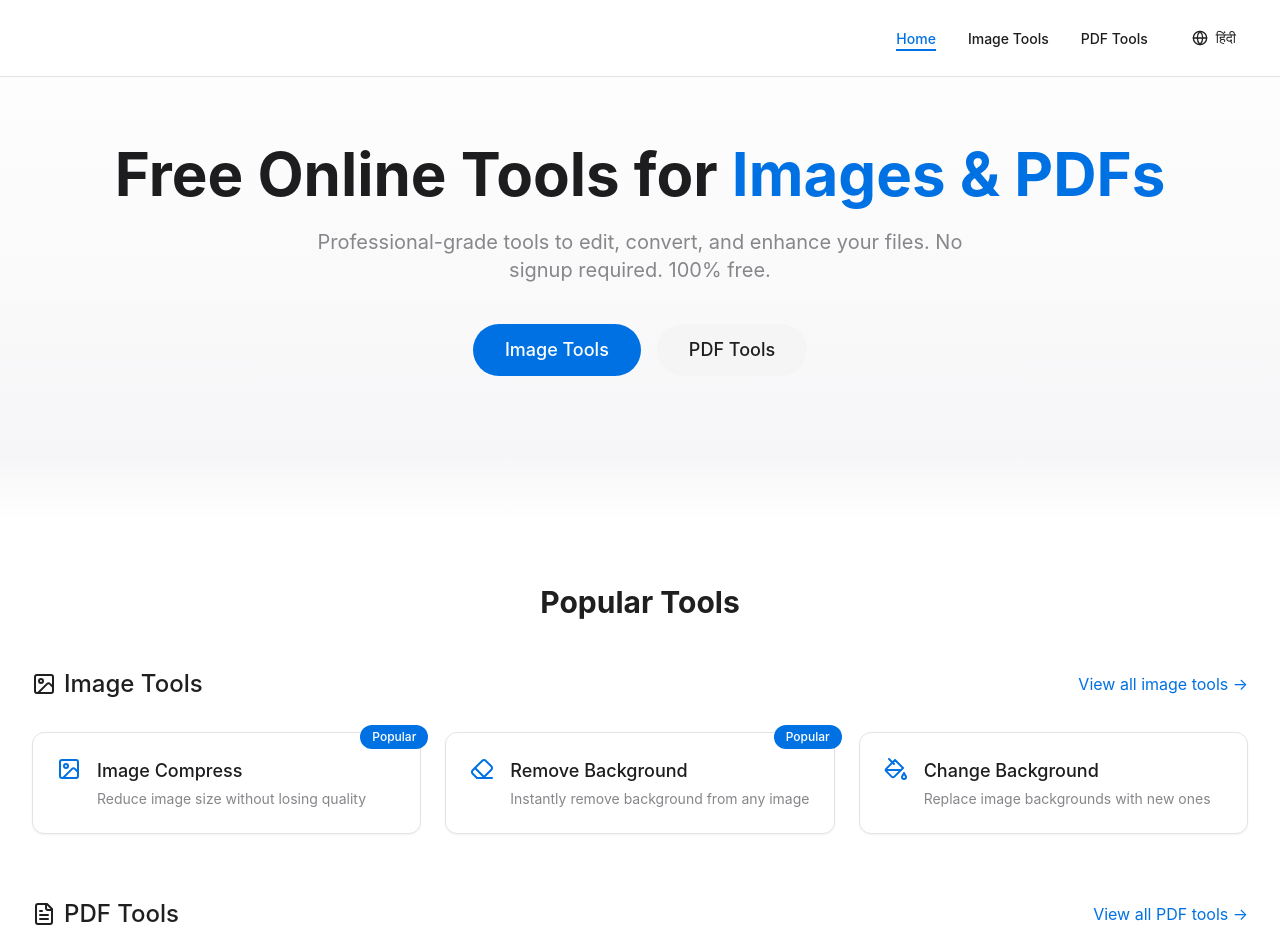
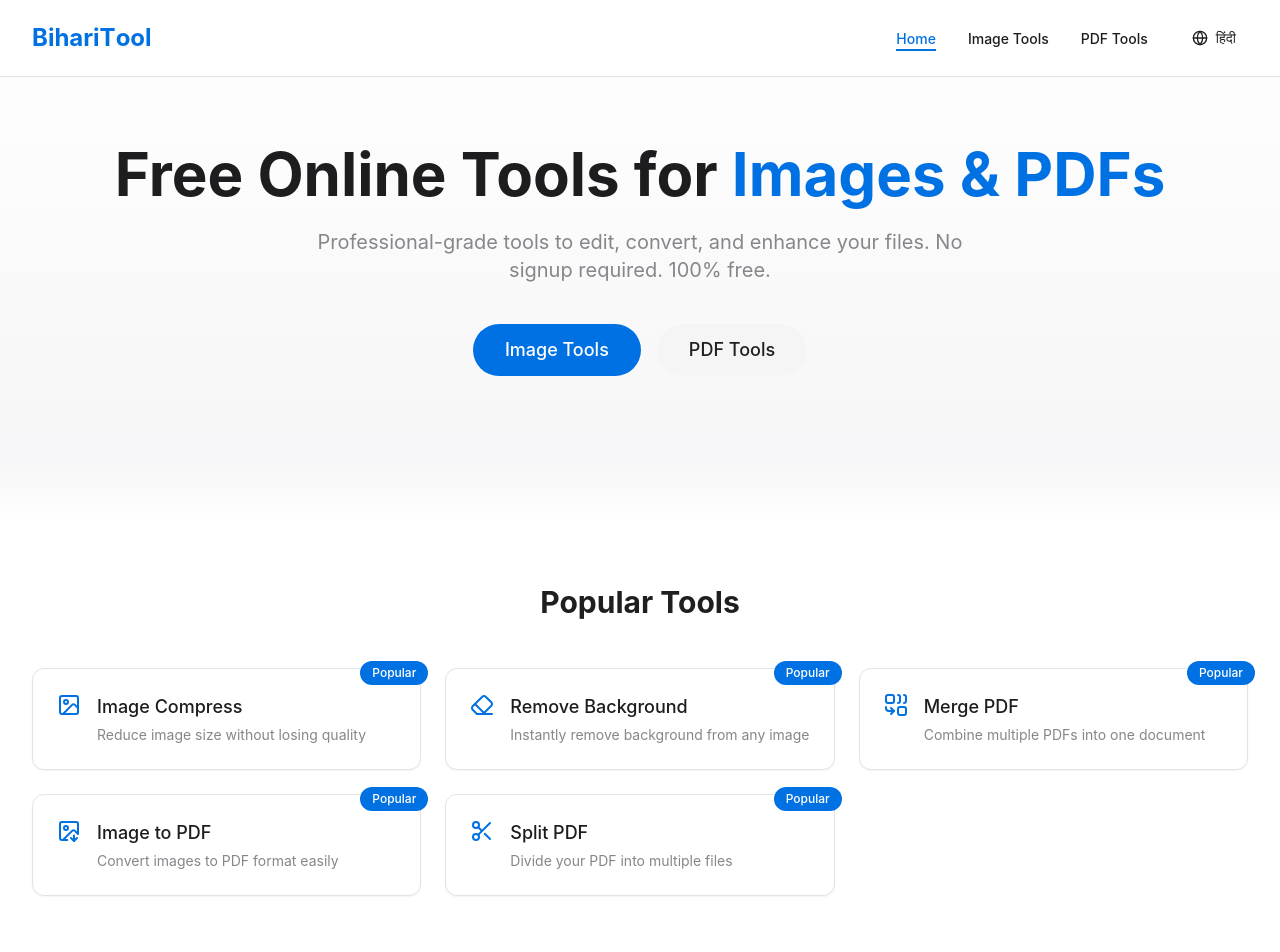
Before and after one commit to akmajay1/bihari-tool-hub-c72b3fb4, a React (Vite) app: page / in a window 1280 px wide. Shown: the top 952 px of the page. Built offline with nearby package versions, Linux system fonts and the light colour scheme.

Commit message:
Fix: Improve UI and navigation
- Make BihariTool visible.
- Link PDF tools on the home screen.
- Fix bubble animation.
- Improve the appearance of "View All" links.
- Simplify tool sections using only the "Popular" badge.

```diff
--- a/src/components/Layout/Header.tsx
+++ b/src/components/Layout/Header.tsx
@@ -1,4 +1,3 @@
-
 import React, { useState, useEffect } from 'react';
 import { Link, useLocation, useNavigate } from 'react-router-dom';
 import { cn } from '@/lib/utils';
@@ -43,19 +42,17 @@ const Header: React.FC = () => {
     <header
       className={cn(
         'fixed w-full z-50 transition-all duration-300 backdrop-blur-lg border-b',
-        scrolled ? 'bg-white/90 shadow-sm py-3' : 'bg-white/80 py-5',
-        'before:absolute before:inset-0 before:z-[-1] before:backdrop-blur-xl before:backdrop-saturate-150'
+        scrolled ? 'bg-white/90 shadow-sm py-3' : 'bg-white/95 py-5'
       )}
     >
       <div className="app-container">
         <nav className="flex items-center justify-between">
           <Link to="/" className="flex items-center z-10">
-            <span className="text-2xl font-bold bg-gradient-to-r from-apple-blue to-purple-600 bg-clip-text text-transparent">
+            <span className="text-2xl font-bold text-apple-blue drop-shadow-sm">
               <AnimatedText text="BihariTool" delay={300} letterDelay={80} />
             </span>
           </Link>
 
-          {/* Desktop Navigation with improved styling */}
           <div className="hidden md:flex items-center space-x-8">
             <ul className="flex space-x-8">
               {navLinks.map((link) => (
@@ -85,7 +82,6 @@ const Header: React.FC = () => {
             </Button>
           </div>
 
-          {/* Mobile Menu Button with improved contrast */}
           <button
             className="md:hidden text-apple-black z-10 bg-white/80 p-2 rounded-lg"
             onClick={() => setMenuOpen(!menuOpen)}
@@ -117,7 +113,6 @@ const Header: React.FC = () => {
           </button>
         </nav>
 
-        {/* Mobile Menu with improved styling */}
         {menuOpen && (
           <div className="md:hidden mt-3 pb-3 border-t border-gray-200 bg-white/95 backdrop-blur-lg animate-fade-in rounded-b-lg shadow-md">
             <ul className="space-y-4 mt-4">
--- a/src/index.css
+++ b/src/index.css
@@ -107,7 +107,6 @@
   }
 }
 
-/* Adding enhanced bubble animations */
 @keyframes float {
   0% {
     bottom: -100px;
@@ -141,7 +140,6 @@
   animation: float 15s linear infinite;
 }
 
-/* Apple-like UI enhancements */
 .glass-effect {
   backdrop-filter: blur(15px);
   background-color: rgba(255, 255, 255, 0.7);
--- a/src/pages/Index.tsx
+++ b/src/pages/Index.tsx
@@ -1,4 +1,3 @@
-
 import React, { useState, useEffect } from 'react';
 import { Link } from 'react-router-dom';
 import AnimatedText from '../components/UI/AnimatedText';
@@ -6,7 +5,6 @@ import ToolCard from '../components/UI/ToolCard';
 import LoadingScreen from '../components/Layout/LoadingScreen';
 import { useLanguage } from '../context/LanguageContext';
 
-// Import some icons from lucide-react for our tools
 import {
   Image,
   FileImage,
@@ -26,7 +24,6 @@ const Index = () => {
   const { t } = useLanguage();
 
   useEffect(() => {
-    // Only show loading screen on first page load
     const hasSeenLoading = sessionStorage.getItem('hasSeenLoading');
     if (hasSeenLoading) {
       setShowLoading(false);
@@ -34,7 +31,6 @@ const Index = () => {
       sessionStorage.setItem('hasSeenLoading', 'true');
     }
 
-    // Update meta tags for SEO
     document.title = "BihariTool - Free Online Image and PDF Tools";
     const metaDescription = document.querySelector('meta[name="description"]');
     if (metaDescription) {
@@ -74,20 +70,22 @@ const Index = () => {
       title: "Merge PDF",
       description: "Combine multiple PDFs into one document",
       icon: <Combine size={24} />,
-      to: "/pdf-tools/merge",
+      to: "/pdf-tools/merge-pdf",
       popular: true
     },
     {
       title: "Image to PDF",
       description: "Convert images to PDF format easily",
       icon: <ImageDown size={24} />,
-      to: "/pdf-tools/image-to-pdf"
+      to: "/pdf-tools/image-to-pdf",
+      popular: true
     },
     {
       title: "Split PDF",
       description: "Divide your PDF into multiple files",
       icon: <Scissors size={24} />,
-      to: "/pdf-tools/split"
+      to: "/pdf-tools/split-pdf",
+      popular: true
     }
   ];
 
@@ -96,7 +94,6 @@ const Index = () => {
       {showLoading && <LoadingScreen onFinish={handleFinishLoading} />}
 
       <div className="fade-in">
-        {/* Hero Section */}
         <section className="relative bg-gradient-to-b from-white to-apple-gray py-32 md:py-36">
           <div className="app-container text-center">
             <h1 className="text-4xl md:text-5xl lg:text-6xl font-bold text-apple-black mb-6">
@@ -117,46 +114,20 @@ const Index = () => {
           <div className="absolute bottom-0 left-0 right-0 h-16 bg-gradient-to-t from-white to-transparent"></div>
         </section>
 
-        {/* Featured Tools Section */}
         <section className="py-16">
           <div className="app-container">
             <h2 className="text-3xl font-bold text-center mb-12">{t('popularTools')}</h2>
 
-            <div className="mb-16">
-              <div className="flex items-center justify-between mb-8">
-                <h3 className="text-2xl font-medium flex items-center">
-                  <Image className="mr-2" size={24} /> {t('imageTools')}
-                </h3>
-                <Link to="/image-tools" className="text-apple-blue hover:underline">
-                  {t('viewAllImageTools')}
-                </Link>
-              </div>
-              <div className="grid grid-cols-1 md:grid-cols-2 lg:grid-cols-3 gap-6">
-                {imageTools.map((tool, index) => (
+            <div className="grid grid-cols-1 md:grid-cols-2 lg:grid-cols-3 gap-6">
+              {[...imageTools, ...pdfTools]
+                .filter(tool => tool.popular)
+                .map((tool, index) => (
                   <ToolCard key={index} {...tool} />
                 ))}
-              </div>
-            </div>
-
-            <div>
-              <div className="flex items-center justify-between mb-8">
-                <h3 className="text-2xl font-medium flex items-center">
-                  <FileText className="mr-2" size={24} /> {t('pdfTools')}
-                </h3>
-                <Link to="/pdf-tools" className="text-apple-blue hover:underline">
-                  {t('viewAllPdfTools')}
-                </Link>
-              </div>
-              <div className="grid grid-cols-1 md:grid-cols-2 lg:grid-cols-3 gap-6">
-                {pdfTools.map((tool, index) => (
-                  <ToolCard key={index} {...tool} />
-                ))}
-              </div>
             </div>
           </div>
         </section>
 
-        {/* Features Section */}
         <section className="py-16 bg-apple-gray">
           <div className="app-container">
             <h2 className="text-3xl font-bold text-center mb-12">{t('whyChoose')}</h2>
@@ -198,7 +169,6 @@ const Index = () => {
           </div>
         </section>
 
-        {/* Call to Action */}
         <section className="py-20">
           <div className="app-container text-center">
             <h2 className="text-3xl font-bold mb-6">{t('readyToTransform')}</h2>
```
